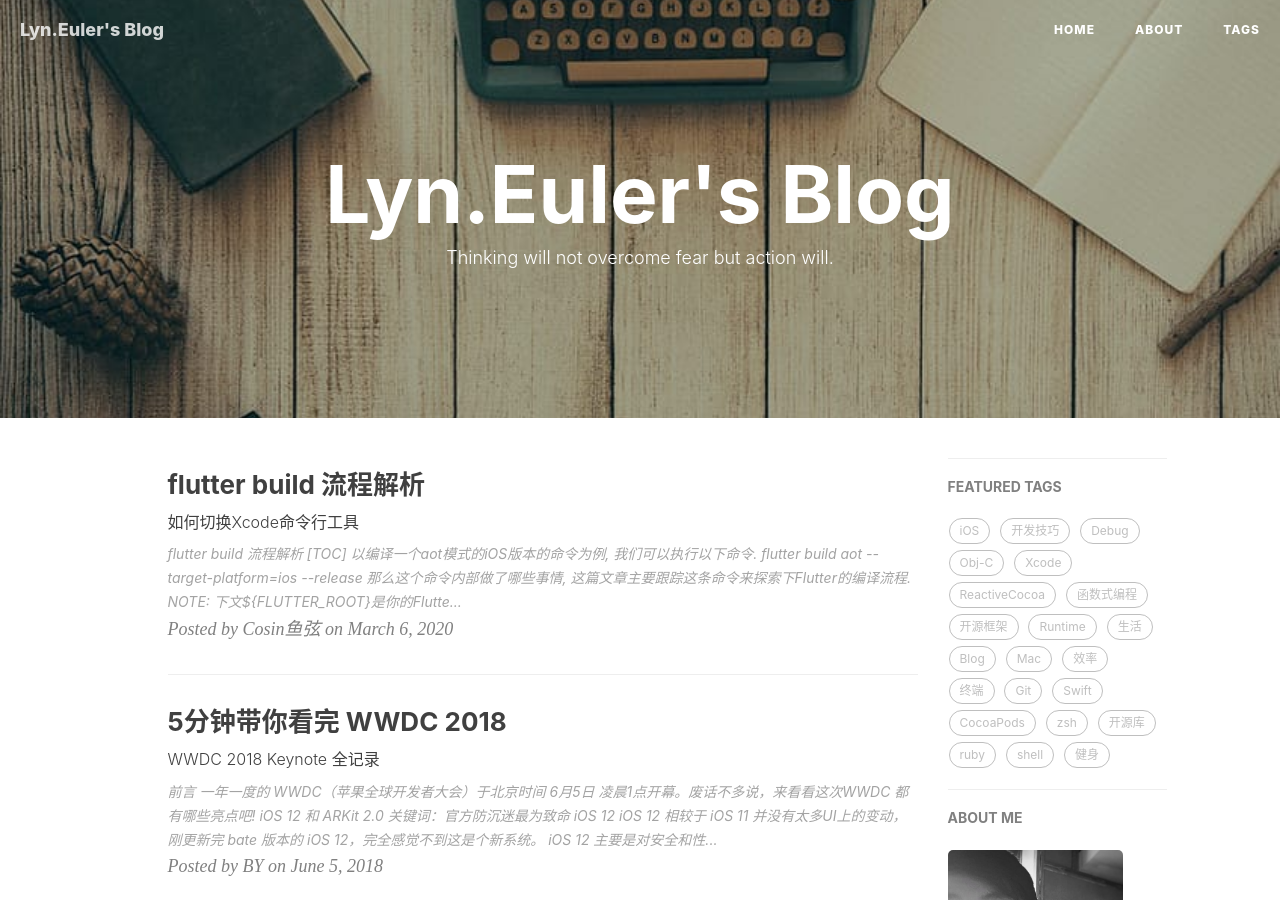
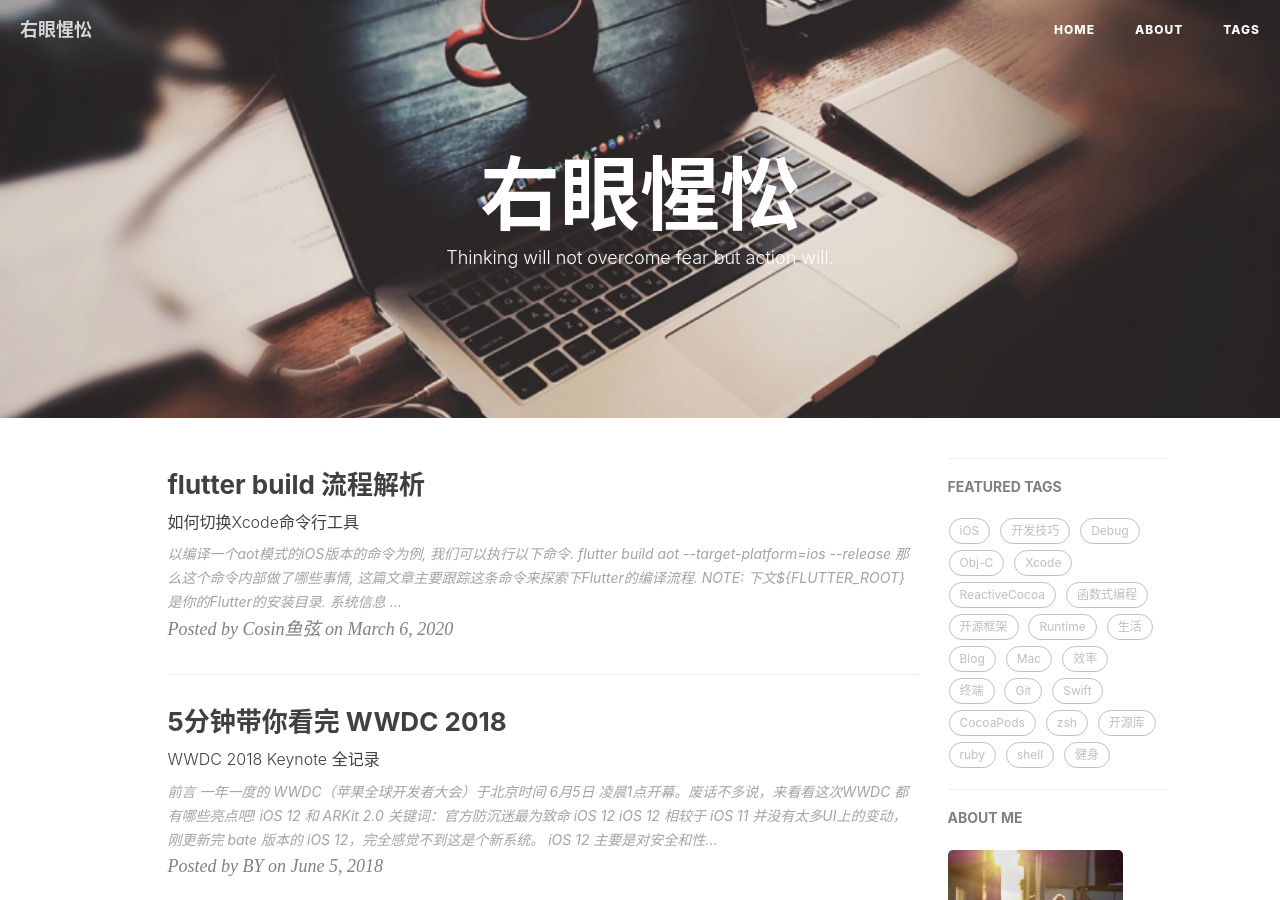
Before and after one commit to lyn-euler/lyn-euler.github.io, a Jekyll site: the page built from index.html, in a window 1280 px wide and 900 px high. Built offline with Jekyll 4.4.1, drawn with Linux system fonts in a browser that asks for light colours; nearby versions of some CDN libraries; the list of posts is cut into pages by our own code; comment, search, counter and statistics services are not loaded; some of the changed text lies outside the part shown.

Commit message:
modify config

```diff
--- a/_config.yml
+++ b/_config.yml
@@ -1,10 +1,10 @@
 # Site settings
-title: Lyn.Euler's Blog
+title: 右眼惺忪
 SEOTitle: Lyn.Euler's Blog
-header-img: img/post-bg-desk.jpg
+header-img: img/blog-cover.jpg
 email: logasync@gmail.com
-description: "Every failure is leading towards success."
-keyword: "Lyn, Lyn.Euler, Euler的博客, flutter, dart, iOS, Apple, iPhone"
+description: "此生尽兴, 莫负勇往."
+keyword: "右眼惺忪, Cosin, 鱼弦, Lyn, Lyn.Euler, Euler的博客, Flutter, dart, iOS, Apple, iPhone, Android"
 url: "http://lyn-euler.github.io"          # your host, for absolute URL
 baseurl: ""      # for example, '/blog' if your blog hosted on 'host/blog'
 github_repo: "https://github.com/yn-euler/yn-euler.github.io.git" # you code repository
```
Also changed, not shown: _posts/2020-03-06-flutter-build-流程解析.md (+21 -24 lines), img/about-BY-gentle.jpg, img/avatar-by.jpg, img/blog-cover.jpg (added).
